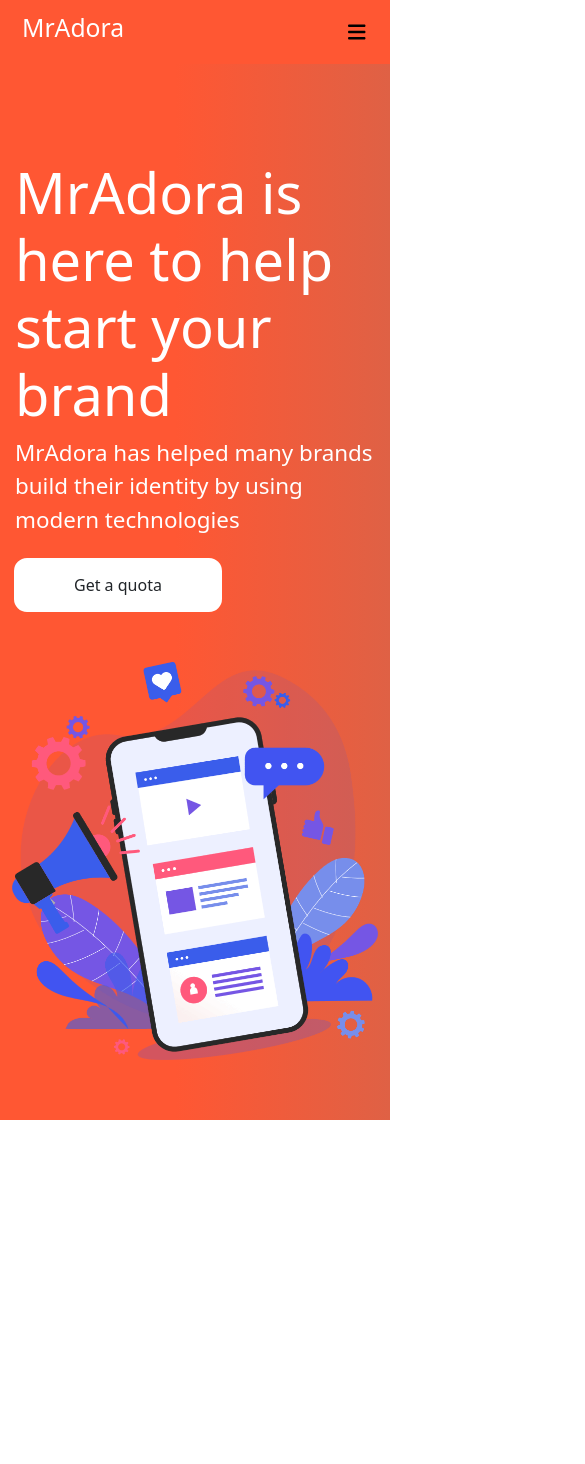
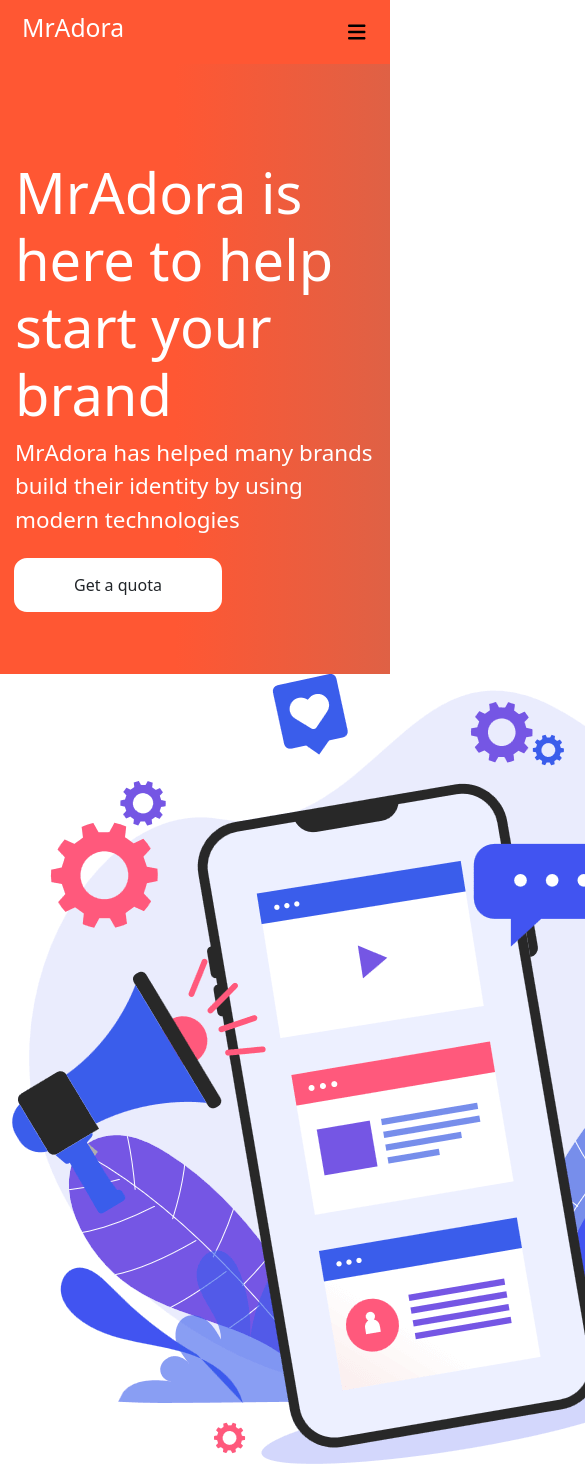
Before and after one commit to steelthedev/mradora, a Vue app: page / in a window 390 px wide. Shown: the top 1464 px of the page, 585 px wide, since content can reach past the window. Before the commit the page ends 1120 px from the top, so only its background shows below. Built offline with nearby package versions, Linux system fonts and the light colour scheme.

Commit message:
removed hero image from sm view

```diff
--- a/src/views/HomeView.vue
+++ b/src/views/HomeView.vue
@@ -4,7 +4,7 @@
 <section class="hero ">
   <div class="container  ">
     <div class="row">
-      <div class="col-lg-6 mt-5">
+      <div class="col-lg-6 col-md-6 col-sm-12 mt-5">
           <div class="hero-title mt-5">
             <h2> MrAdora is here to help start your brand </h2>
             <p>MrAdora has helped many brands build their identity by using modern technologies</p>
@@ -13,7 +13,7 @@
             <button class="btn btn-outline-white shadow-none h-btn">Get a quota</button>
           </div>
       </div>
-      <div class="col-lg-6 mt-5">
+      <div class="col-lg-6 col-md-6  d-none d-sm-block mt-5">
         <img src="../assets/hero.png" alt="">
       </div>
     </div>
@@ -24,7 +24,7 @@
   <div class="container">
     <div class="row">
       <div class="col-lg-7 col-md-6">
-
+        <img src="../assets/hero.png" alt="">
       </div>
     </div>
   </div>
```
